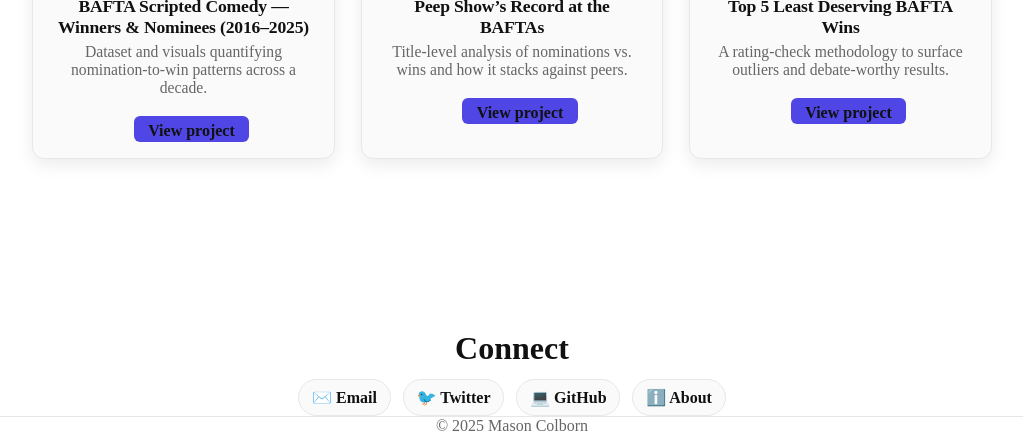
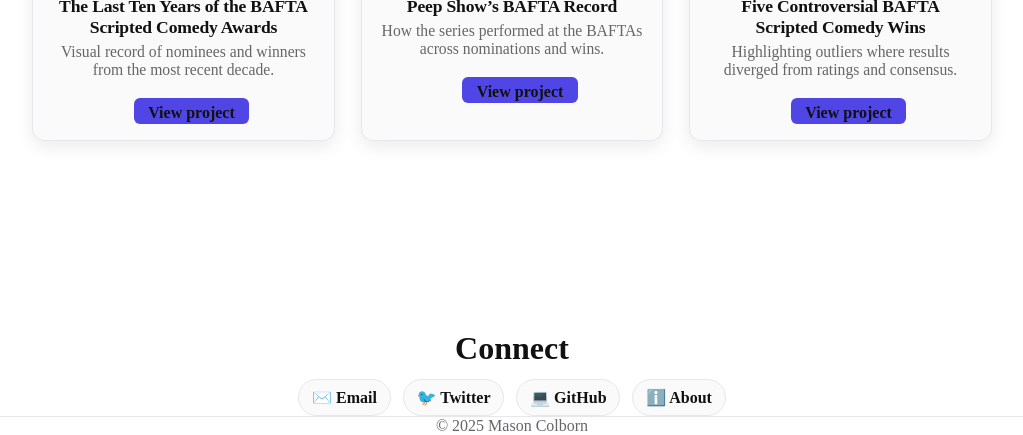
Before and after one commit to relaxedmason/bafta-scripted-comedy-portfolio, a Jekyll site: the page built from index.md, in a window 1280 px wide, cut to the strip 473-908 px from the top of the page. Shown: the whole strip, without its empty margins (128-1151 px from the left). Built offline with Jekyll 4.4.1, drawn with Linux system fonts in a browser that asks for light colours; a script that is not in the unit is left out.

Commit message:
Update index.md

```diff
--- a/index.md
+++ b/index.md
@@ -20,108 +20,116 @@
     <input type="radio" name="tab" id="tab-sports" class="tabs__input">
     <label for="tab-sports" id="tab-sports-label" class="tabs__label" role="tab" aria-controls="sports" aria-selected="false" tabindex="-1">Sports</label>
 
-    <!-- TV tab (three separate BAFTA projects) -->
+    <!-- TV tab -->
     <div class="tab-content" id="tv" role="tabpanel" aria-labelledby="tab-tv-label">
       <div class="cards">
-        <!-- BAFTA: Winners & Nominees -->
+
+        <!-- BAFTA 10 Years -->
         <article class="card">
           <img
             class="card__thumb"
             src="{{ '/assets/images/bafta_scripted_comedy_visualization.png' | relative_url }}"
-            alt="BAFTA Scripted Comedy — winners and nominees visualization"
+            alt="BAFTA Scripted Comedy visualization"
             width="1280" height="720" loading="lazy" decoding="async">
-          <h3 class="card__title">BAFTA Scripted Comedy — Winners & Nominees (2016–2025)</h3>
-          <p class="card__blurb">Dataset and visuals quantifying nomination-to-win patterns across a decade.</p>
+          <h3 class="card__title">The Last Ten Years of the BAFTA Scripted Comedy Awards</h3>
+          <p class="card__blurb">Visual record of nominees and winners from the most recent decade.</p>
           <ul class="card__links">
             <li><a class="link" href="{{ '/bafta-comedy-awards/winners-nominees/' | relative_url }}">View project</a></li>
           </ul>
         </article>
 
-        <!-- BAFTA: Peep Show’s Record -->
+        <!-- Peep Show -->
         <article class="card">
           <img
             class="card__thumb"
             src="{{ '/assets/images/peep_show_bafta_thumbnail.jpg' | relative_url }}"
-            alt="Peep Show at the BAFTAs thumbnail"
+            alt="Peep Show BAFTA thumbnail"
             width="1280" height="720" loading="lazy" decoding="async">
-          <h3 class="card__title">Peep Show’s Record at the BAFTAs</h3>
-          <p class="card__blurb">Title-level analysis of nominations vs. wins and how it stacks against peers.</p>
+          <h3 class="card__title">Peep Show’s BAFTA Record</h3>
+          <p class="card__blurb">How the series performed at the BAFTAs across nominations and wins.</p>
           <ul class="card__links">
             <li><a class="link" href="{{ '/bafta-comedy-awards/peep-show/' | relative_url }}">View project</a></li>
           </ul>
         </article>
 
-        <!-- BAFTA: Least Deserving Wins -->
+        <!-- Controversial Wins -->
         <article class="card">
           <img
             class="card__thumb"
             src="{{ '/assets/images/bafta_top5.png' | relative_url }}"
-            alt="Top 5 least deserving BAFTA winners thumbnail"
+            alt="BAFTA controversial wins thumbnail"
             width="1280" height="720" loading="lazy" decoding="async">
-          <h3 class="card__title">Top 5 Least Deserving BAFTA Wins</h3>
-          <p class="card__blurb">A rating-check methodology to surface outliers and debate-worthy results.</p>
+          <h3 class="card__title">Five Controversial BAFTA Scripted Comedy Wins</h3>
+          <p class="card__blurb">Highlighting outliers where results diverged from ratings and consensus.</p>
           <ul class="card__links">
             <li><a class="link" href="{{ '/bafta-comedy-awards/rating-check/' | relative_url }}">View project</a></li>
           </ul>
         </article>
+
       </div>
     </div>
 
-    <!-- Sports tab (unchanged) -->
+    <!-- Sports tab -->
     <div class="tab-content" id="sports" role="tabpanel" aria-labelledby="tab-sports-label" hidden>
       <div class="cards">
+
+        <!-- Depth Charts -->
         <article class="card">
           <img
             class="card__thumb"
             src="{{ '/assets/images/sports/bavasi/depth-chart/mariners_2003_depth_chart_final_final.png' | relative_url }}"
-            alt="Mariners 2003 depth chart visualization"
+            alt="Mariners depth chart visualization"
             width="1280" height="720" loading="lazy" decoding="async">
-          <h3 class="card__title">Mariners Depth Charts (2003–2008)</h3>
-          <p class="card__blurb">Visual depth charts and roster churn during the Bavasi era.</p>
+          <h3 class="card__title">Seattle Mariners Depth Charts, 2003–2008</h3>
+          <p class="card__blurb">Season-by-season visuals of roster construction during the Bavasi era.</p>
           <ul class="card__links">
             <li><a class="link" href="{{ '/sports/baseball/bavasi/depth-chart/' | relative_url }}">View project</a></li>
           </ul>
         </article>
 
+        <!-- Home Run Leaders -->
         <article class="card">
           <img
             class="card__thumb"
             src="{{ '/assets/images/sports/mariners/top_10_home_run_safeco_field.png' | relative_url }}"
-            alt="Top 10 longest home runs at Safeco Field visualization"
+            alt="Safeco Field longest home runs"
             width="1280" height="720" loading="lazy" decoding="async">
-          <h3 class="card__title">The 10 Longest Home Runs at Safeco Field</h3>
-          <p class="card__blurb">Distance leaderboard with context and visuals.</p>
+          <h3 class="card__title">Safeco Field: Home Run Distance Leaders</h3>
+          <p class="card__blurb">Top-10 ranking of the park’s most powerful blasts.</p>
           <ul class="card__links">
             <li><a class="link" href="{{ '/sports/top-10-home-runs-at-Safeco-Field/' | relative_url }}">View project</a></li>
           </ul>
         </article>
 
+        <!-- Suarez vs Williamson -->
         <article class="card">
           <img
             class="card__thumb"
             src="{{ '/assets/images/sports/mariners/suarez_williamson_desktop.png' | relative_url }}"
-            alt="Suárez vs. Williamson 2025 first half comparison"
+            alt="Suarez vs Williamson comparison"
             width="1280" height="720" loading="lazy" decoding="async">
-          <h3 class="card__title">Suárez vs. Williamson — 2025 First Half</h3>
-          <p class="card__blurb">Compact stat comparison (wRC+, DRS, BsR, WAR) with clear layout.</p>
+          <h3 class="card__title">Suárez vs. Williamson — First Half 2025</h3>
+          <p class="card__blurb">Side-by-side stat comparison across wRC+, DRS, BsR, and WAR.</p>
           <ul class="card__links">
             <li><a class="link" href="{{ '/sports/baseball/mariners/suarez-vs-williamson/' | relative_url }}">View project</a></li>
           </ul>
         </article>
 
+        <!-- Guillen Trade -->
         <article class="card">
           <img
             class="card__thumb"
             src="{{ '/assets/images/sports/mariners/guillen_vs_mariners_weighted_FINAL.png' | relative_url }}"
-            alt="Carlos Guillén trade impact visualization"
+            alt="Carlos Guillen trade visualization"
             width="1280" height="720" loading="lazy" decoding="async">
           <h3 class="card__title">The Carlos Guillén Trade</h3>
-          <p class="card__blurb">Trade tree + outcomes and WAR impact for Seattle.</p>
+          <p class="card__blurb">Assessing the downstream outcomes and WAR impact of the deal for Seattle.</p>
           <ul class="card__links">
             <li><a class="link" href="{{ '/sports/baseball/bavasi/carlos-guillen-trade/' | relative_url }}">View project</a></li>
           </ul>
         </article>
 
+        <!-- Venezuelan WAR -->
         <article class="card">
           <picture>
             <source
@@ -130,15 +138,16 @@
             <img
               class="card__thumb"
               src="{{ '/assets/images/sports/mariners/top_10_MLB_Team_WAR_Venezuela_light.png' | relative_url }}"
-              alt="Top 10 MLB Team WAR (Venezuelan players) visualization"
+              alt="Venezuelan WAR visualization"
               width="1280" height="720" loading="lazy" decoding="async">
           </picture>
-          <h3 class="card__title">Venezuelan WAR — Mariners Focus</h3>
-          <p class="card__blurb">Contribution by Venezuelan players across Mariners history.</p>
+          <h3 class="card__title">Venezuelan WAR Contributions to the Mariners</h3>
+          <p class="card__blurb">Quantifying the franchise-level impact of Venezuelan players over time.</p>
           <ul class="card__links">
             <li><a class="link" href="{{ '/sports/baseball/mariners/venezuelan-war/' | relative_url }}">View project</a></li>
           </ul>
         </article>
+
       </div>
     </div>
   </div>
```
